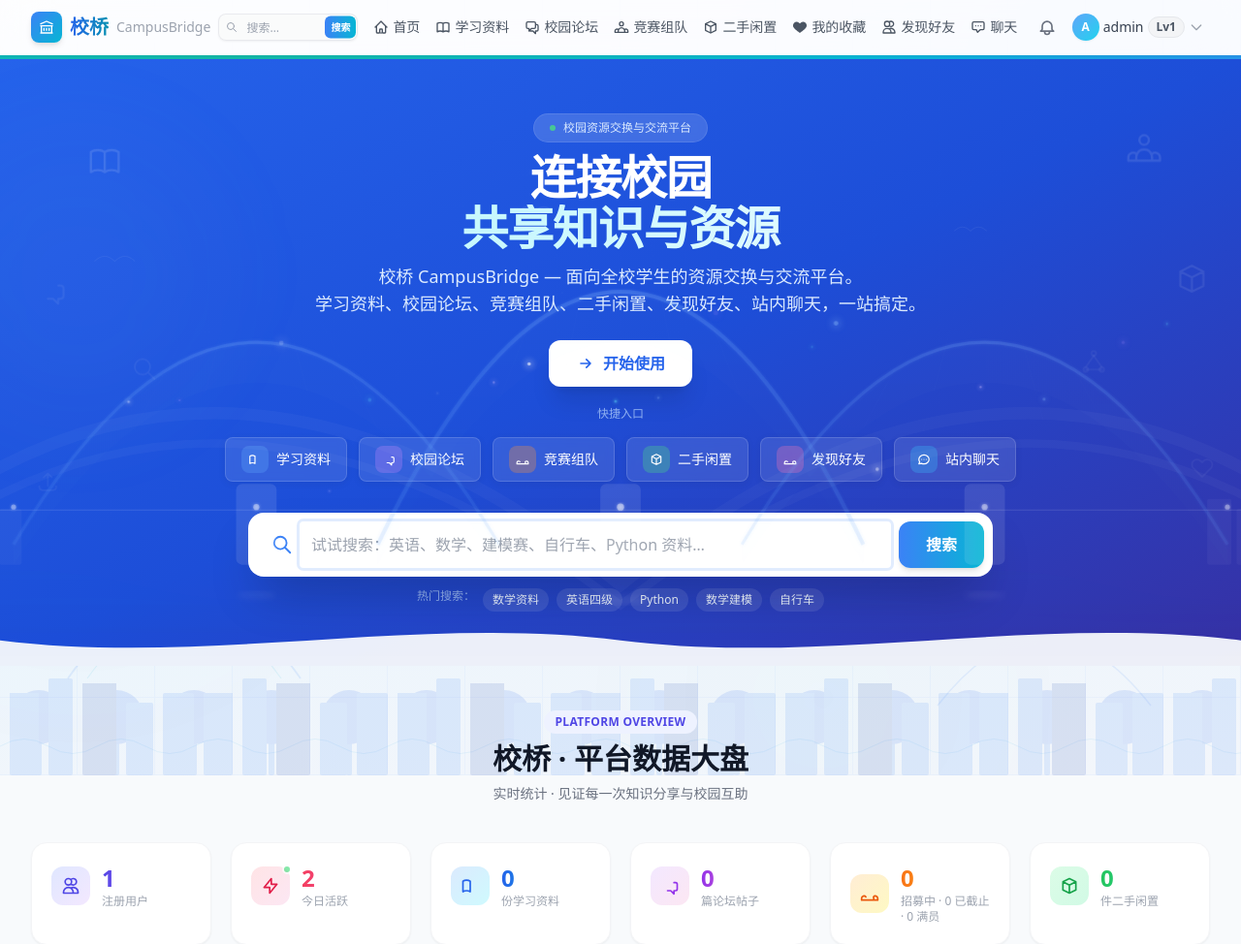
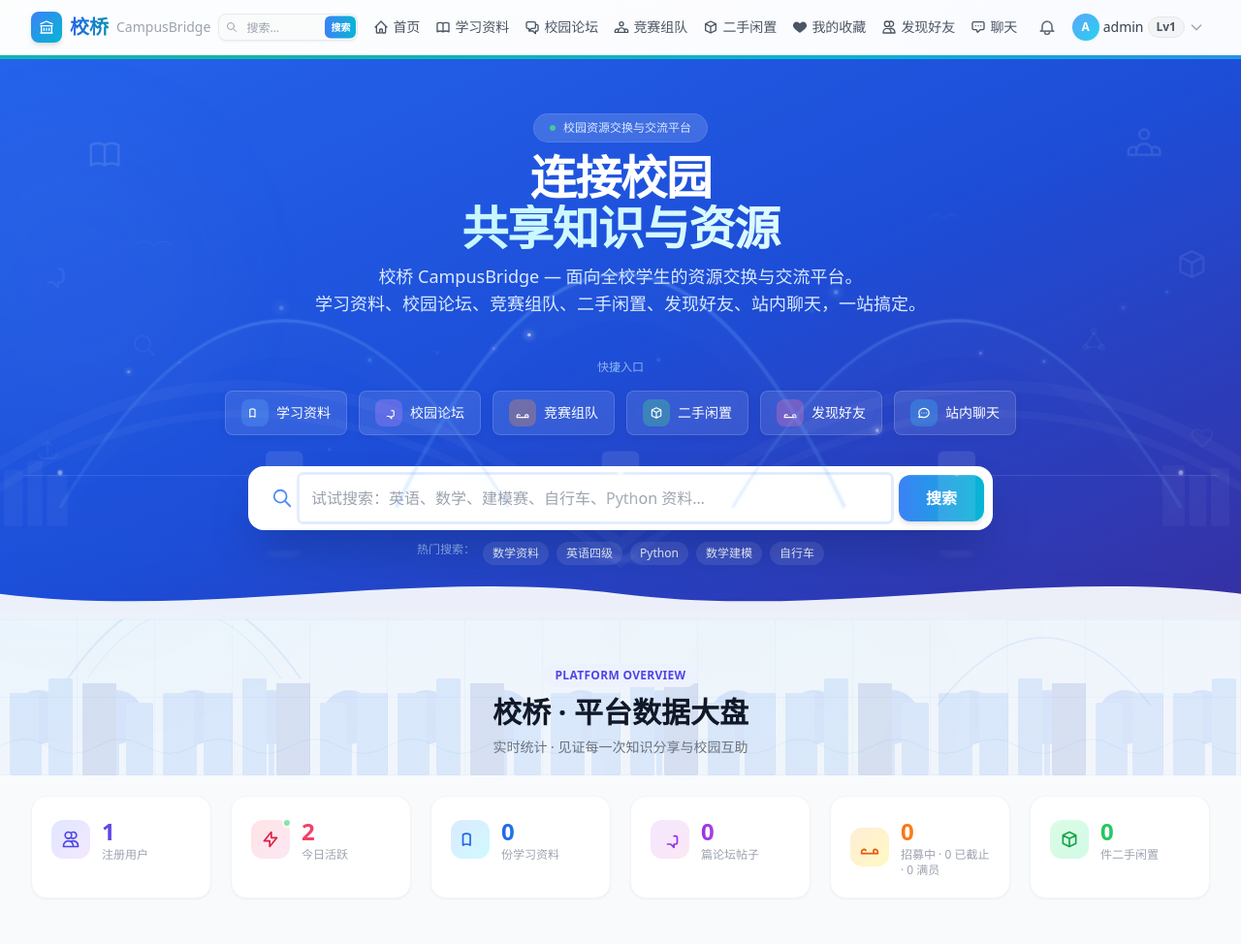
Before and after one commit to wancigg/campus, a Flask app: page / in a window 1280 px wide. Shown: the top 974 px of the page at 97% size. Run offline with Flask 3, Linux system fonts and the light colour scheme; a user stored in the database is signed in; data that the repository does not hold is empty; parts of the project's set-up code (start-up, migrations or seed data) failed here and were passed over; some libraries are stand-ins or nearby versions.

Commit message:
fix: remove start button from homepage

```diff
--- a/templates/index.html
+++ b/templates/index.html
@@ -196,11 +196,6 @@
                 <a href="{{ url_for('auth.login') }}" class="px-7 py-3 bg-white/15 text-white font-bold rounded-xl border-2 border-white/25 hover:bg-white/25 hover:scale-105 transition-all duration-300 text-base backdrop-blur-sm flex items-center gap-2">
                     <svg class="w-5 h-5" fill="none" stroke="currentColor" viewBox="0 0 24 24"><path stroke-linecap="round" stroke-linejoin="round" stroke-width="2" d="M11 16l-4-4m0 0l4-4m-4 4h14m-5 4v1a3 3 0 01-3 3H6a3 3 0 01-3-3V7a3 3 0 013-3h7a3 3 0 013 3v1"/></svg>
                     登录
-                </a>
-                {% else %}
-                <a href="{{ url_for('materials.list') }}" class="px-7 py-3 bg-white text-blue-600 font-bold rounded-xl shadow-xl hover:shadow-2xl hover:scale-105 transition-all duration-300 text-base flex items-center gap-2" data-ripple>
-                    <svg class="w-5 h-5" fill="none" stroke="currentColor" viewBox="0 0 24 24"><path stroke-linecap="round" stroke-linejoin="round" stroke-width="2" d="M13 7l5 5m0 0l-5 5m5-5H6"/></svg>
-                    开始使用
                 </a>
                 {% endif %}
             </div>
```
